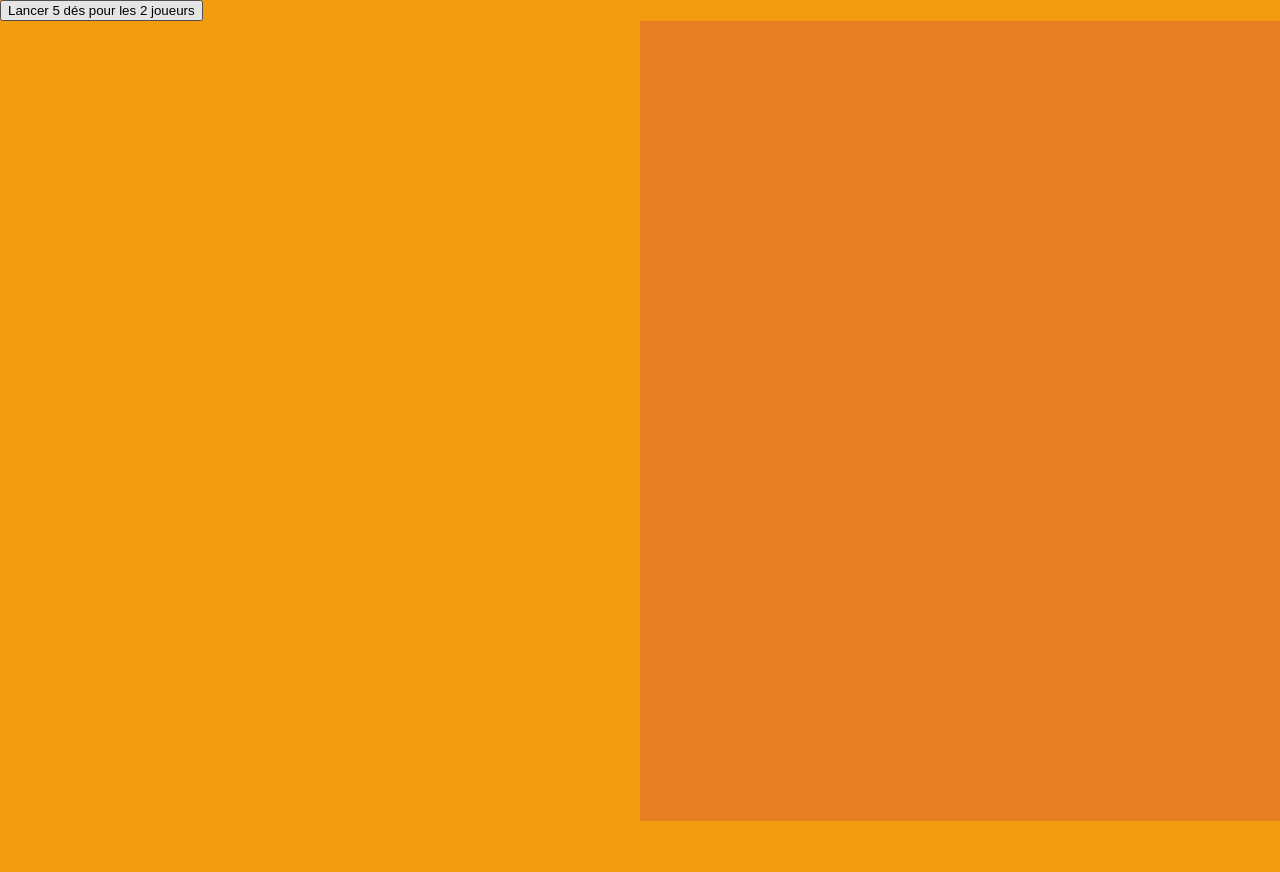
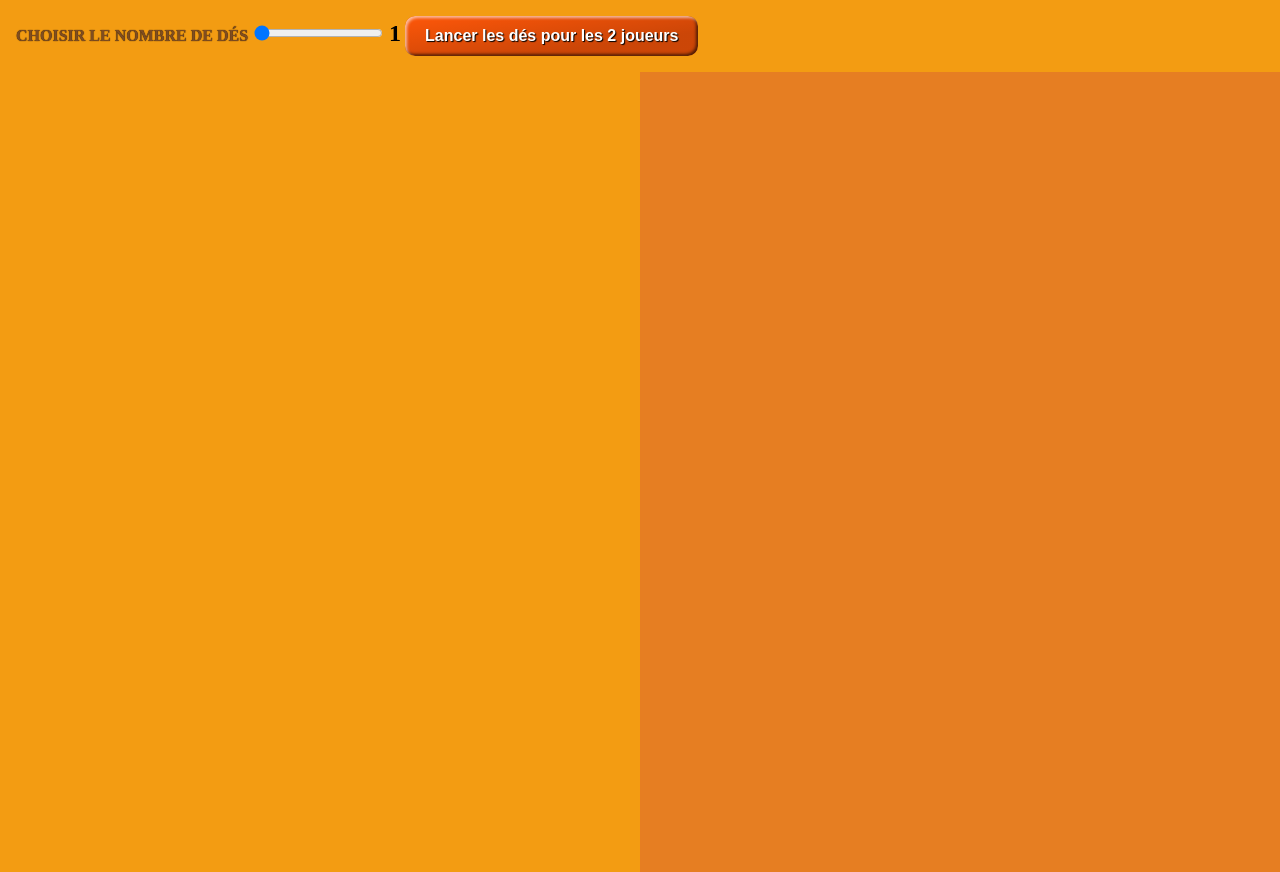
Before and after one commit to joseduard/Game_The_Dice, a plain HTML site: page html/index.html in a window 1280 px wide. Before the commit the page ends 821 px from the top, so only its background shows below. Drawn offline with Linux system fonts and the light colour scheme.

Commit message:
update styles

```diff
--- a/css/styles.css
+++ b/css/styles.css
@@ -1,5 +1,52 @@
 body {
   background-color: #f39c12;
+}
+
+.Game--config{
+  padding: 1rem;
+}
+
+.label--button {
+  color: #804d20;
+  text-transform: uppercase;
+  font-weight: bold;
+  font-size: 1rem;
+  text-shadow: 0 0 1px rgb(0, 0, 0);
+}
+
+#showNumberOfDice {
+  font-weight: bold;
+  font-size: 1.5rem;
+}
+
+#play {
+  border: 0;
+  font-weight: bold;
+  line-height: 2.5;
+  padding: 0 20px;
+  font-size: 1rem;
+  text-align: center;
+  color: #fff;
+  text-shadow: 1px 1px 1px #000;
+  border-radius: 10px;
+  background-color: rgb(254 87 9);
+  background-image: linear-gradient(to top left,
+                                    rgba(0, 0, 0, .2),
+                                    rgba(0, 0, 0, .2) 30%,
+                                    rgba(0, 0, 0, 0));
+  box-shadow: inset 2px 2px 3px rgba(255, 255, 255, .6),
+              inset -2px -2px 3px rgba(0, 0, 0, .6);
+
+
+}
+
+#play:hover {
+  background-color: rgb(202, 17, 17);
+}
+
+#styled:active {
+  box-shadow: inset -2px -2px 3px rgba(255, 255, 255, .6),
+              inset 2px 2px 3px rgba(0, 0, 0, .6);
 }
 
 #app {
@@ -16,8 +63,8 @@ body {
 
 .board {
   min-height: 100vh;
-    width:100%;
-    display:flex;
+  width: 100%;
+  display: flex;
   flex-wrap: wrap;
   align-items: center;
   justify-content: center;
--- a/html/index.html
+++ b/html/index.html
@@ -10,8 +10,11 @@
 
 <body>
     <!-- j'ai créé mon button -->
-    <div>
-        <button id="play">Lancer 5 dés pour les 2 joueurs</button>
+    <div class="Game--config">
+        <label class="label--button">Choisir le nombre de dés</label>
+        <input type='range'id="numberOfDice"min="1" max="6" value="1">
+        <span id="showNumberOfDice">1</span>
+        <button id="play">Lancer les dés pour les 2 joueurs</button>
     </div>
     <div id="app">
         <div class="board" id="player"></div>
--- a/js/app.js
+++ b/js/app.js
@@ -1,12 +1,12 @@
-// Avec cette fucntion je vais créer mon nombre aleatoire
+// Avec cette function je vais créer mon nombre aleatoire
 function generateRandomValue(min, max) {
   return Math.floor(Math.random() * (max - min + 1)) + min;
 }
+// ici est une variable global qui est acesible partotu car est en la base du script
+var numberOfDice = 1;
 // le parametre targetId va contenir soit "player" soit "dealer"
 function createDiceInDom(targetId) {
-  console.log(
-    "Je suis la valeur de target id apres le querySelectro " + targetId
-  );
+  //console.log("Je suis la valeur de target id apres le querySelectro " + targetId);
   // je vais créer ma div myDice, ella va contenir l'element div avec la class dice
   var myDice = document.createElement("div");
   // on ajoute la class dice a cette div
@@ -19,7 +19,7 @@ function createDiceInDom(targetId) {
   board.appendChild(myDice);
   // je vais déclancher la function generateRandomValue en lui donnan comment arguments 1 et 6
   var roll = generateRandomValue(1, 6);
-  console.log(roll);
+  //console.log(roll);
   var angle = generateRandomValue(0, 90);
 
   //On se sert du nombre obtenu pour modifier la POSITION de l'arrière plan du dé
@@ -29,7 +29,7 @@ function createDiceInDom(targetId) {
   // Donc je peux en conclure qu'il faille que soustraire 1 au lancer de dé et que je le multiplie par -100
   // (roll - 1) * -100
   var diceBackgroundHorizontalPosition = (roll - 1) * -100;
-  console.log("Valeur de dice: " + diceBackgroundHorizontalPosition);
+  // console.log("Valeur de dice: " + diceBackgroundHorizontalPosition);
 
   // Maintenant il va falloir appliquer cette valeur à la propriété background-position-x du dé en précisant que ce sont des pixels
   //! Attention en JavaScript les propriété css sont réécrite en camelCase, car il ne peux pa utiliser le kebab-case
@@ -51,17 +51,29 @@ function createDiceInDom(targetId) {
 
 function play(numberOfDice) {
   cleanBoard();
-  console.log("que hago yo ?" + cleanBoard)
+  //console.log("que hago yo ?" + cleanBoard)
   // Et enfin executer les fonction autant de fois que de dés demandés par l'utilisateur
   // Pour un compteur qui commence à 0, tant que ce compteur est inférieur au nombre de dé demander par l'utilisateur, on exécute la liste d'instruction et on incrémente le compteur
   // A chaque tour de boucle on créer un dé pour jouer et un dé pour le dealer
   // le for /initialize counter/ en tant que condition true/ update counter {alors ti fait quelque chose}
   for (var diceCounter = 0; diceCounter < numberOfDice; diceCounter++) {
-    console.log("La valeur de diceCounter au debut est:" + diceCounter);
+    //console.log("La valeur de diceCounter au debut est:" + diceCounter);
     // On exécute la function charger de créer un dé dans le DOM avecs ses arguments
     // On créer un dé pour le dealer et pour le player
     createDiceInDom("player");
+
+  }
+  // j'execute cette methode sans sortir de la boucle
+  setTimeout(dealer, 2000)
+}
+
+function dealer() {
+  for (var diceCounter = 0; diceCounter < numberOfDice; diceCounter++) {
+    //console.log("La valeur de diceCounter au debut est:" + diceCounter);
+    // On exécute la function charger de créer un dé dans le DOM avecs ses arguments
+    // On créer un dé pour le dealer et pour le player
     createDiceInDom("dealer");
+
   }
 }
 
@@ -82,7 +94,7 @@ var playButton = document.querySelector('#play');
 // on as pas la main sur un argument de un handler
 function launchPlay (event) {
   console.log('event'+ event);
-  play(5)
+  play(numberOfDice)
 
 }
 
@@ -93,19 +105,33 @@ function launchPlay (event) {
 //Voici un ecouteur de event sur un seul élement
 playButton.addEventListener('click', launchPlay )
 
+playButton.addEventListener('mouseover', function () {
+  // console.log('tu passes ta souris sur l bouton play')
+})
+
+// je veux pouvoir modifier le nombre de dés afficher dans le span a droite du slider
+// Pour cela je vais écouté les évenements sur le slider, donc j'ajoite un ecouteur d'évenement en particuler: cle changement de valeur
+var slider = document.querySelector('#numberOfDice');
+slider.addEventListener('change',function (event) {
+  // le type d'evenement change est déclanche a chaque fois que un valeur html est modifie
+  console.log('a changer de valeur');
+  numberOfDice = event.target.value
+  document.querySelector('#showNumberOfDice').textContent = numberOfDice
+});
+
 // sinon:
 // le bubbling, c'est un ecouteur de evenement ou capturing
 // evt c'est un objet
 // Voici un ecouteur de event sur le document
 document.addEventListener('click', function (evt) {
   // JS une fois l'evenement déclanche renvoi automatiquement en argument l'évenement déclanché. On peut do recuperer cette valeur dans une propriété que l'on a nommé comme on le souhaitait
-  console.log(evt);
+  //console.log(evt);
   // Dans cette objet on a plusierus informations concernant cet évenement, dont la liste des élément DOM que le clic à "traversé"
   // C'est evt est de type MouseEvent, car il est issu d'un click qui est un evenement de souris
   // Ainsi que l'element le plus haut de la pile c'est à dire le premier qu'il a traversé
   // c'est une propriete du object evt
   var elementClicked = evt.target
-  console.log('Tu as clicke sur: ' + elementClicked.id)
+  //console.log('Tu as clicke sur: ' + elementClicked.id)
 
 } );
 // A chaque click il va re executer la function fourni en deuxieme argument appelle callback et handler quand s'agis d'un callback d'évenement
```
Lines whose indentation alone changed are shown as unchanged.
